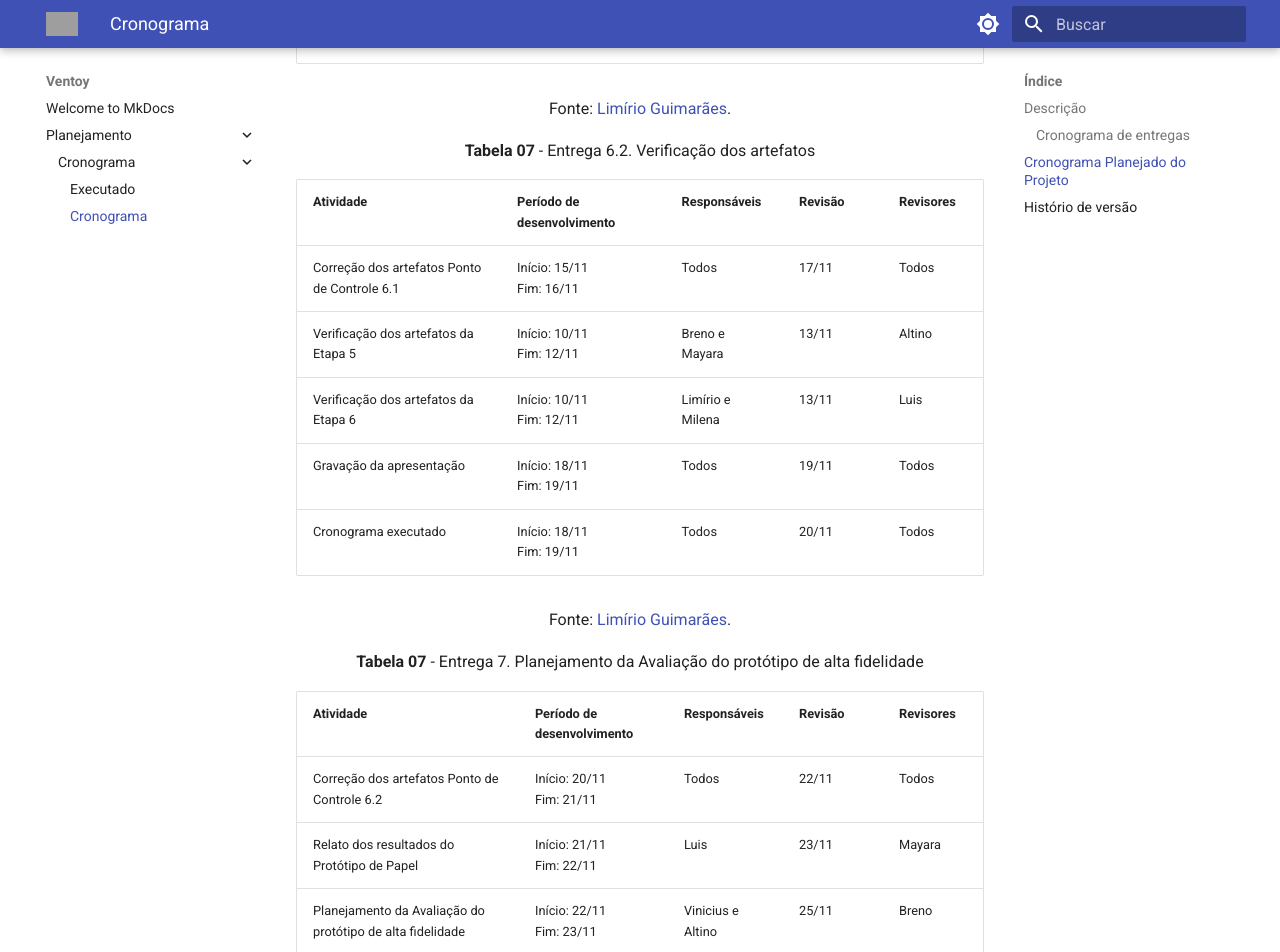
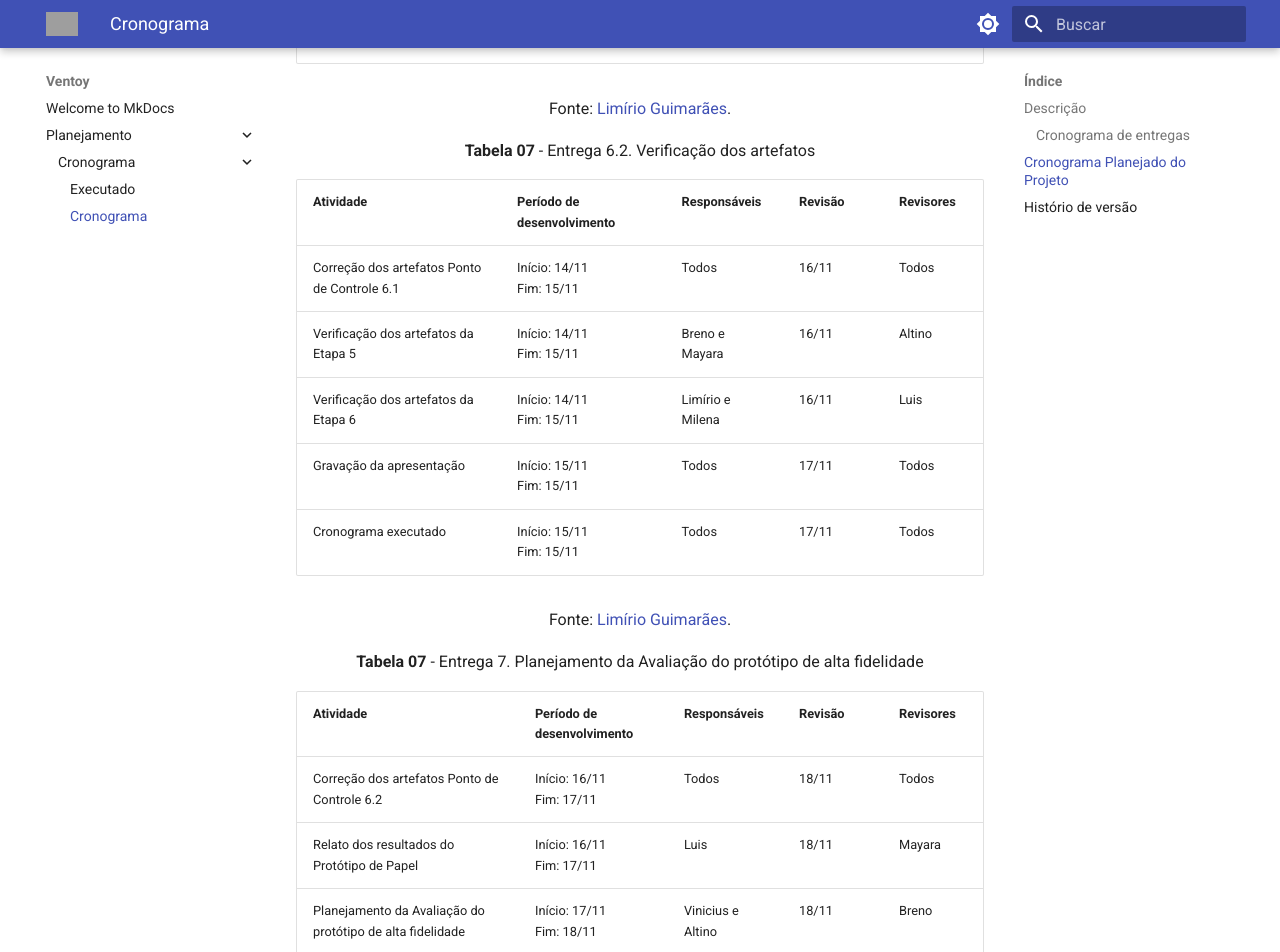
Before and after one commit to Interacao-Humano-Computador/2023.2-Ventoy, an MkDocs documentation site: the page built from docs/planejamento/cronograma/planejado.md, in a window 1280 px wide and 1400 px high, scrolled down 6686 px. Shown: the top 952 px of the window. Built offline with MkDocs 1.6.1 and Material for MkDocs 9.7.7, drawn with Linux system fonts in a browser that asks for light colours; some of the changed text lies outside the part shown; grey boxes are pictures that could not be loaded.

Commit message:
Update planejado.md

```diff
--- a/docs/planejamento/cronograma/planejado.md
+++ b/docs/planejamento/cronograma/planejado.md
@@ -125,11 +125,11 @@ O cronograma elaborado pela equipe tem como objetivo orientar e facilitar o plan
 
 | Atividade                                                        	      | Período de desenvolvimento  | Responsáveis       | Revisão   | Revisores          |
 | ------------------------------------------------------------------------| --------------------------- | ------------------ | ----------| ------------------ |
-| Correção dos artefatos Ponto de Controle 6.1                       	    | Início: 15/11<br>Fim: 16/11 | Todos	      	     |   17/11   | Todos	            |
-| Verificação dos artefatos da Etapa 5             			                  | Início: 10/11<br>Fim: 12/11 | Breno e Mayara     |   13/11   | Altino             |
-| Verificação dos artefatos da Etapa 6                                    | Início: 10/11<br>Fim: 12/11 | Limírio e Milena   |   13/11   | Luis               |
-| Gravação da apresentação                                           	    | Início: 18/11<br>Fim: 19/11 | Todos              |   19/11   | Todos              |
-| Cronograma executado                                           	        | Início: 18/11<br>Fim: 19/11 | Todos              |   20/11   | Todos              |
+| Correção dos artefatos Ponto de Controle 6.1                       	    | Início: 14/11<br>Fim: 15/11 | Todos	      	     |   16/11   | Todos	            |
+| Verificação dos artefatos da Etapa 5             			                  | Início: 14/11<br>Fim: 15/11 | Breno e Mayara     |   16/11   | Altino             |
+| Verificação dos artefatos da Etapa 6                                    | Início: 14/11<br>Fim: 15/11 | Limírio e Milena   |   16/11   | Luis               |
+| Gravação da apresentação                                           	    | Início: 15/11<br>Fim: 15/11 | Todos              |   17/11   | Todos              |
+| Cronograma executado                                           	        | Início: 15/11<br>Fim: 15/11 | Todos              |   17/11   | Todos              |
 
 <font size="3"><p style="text-align: center">Fonte: [Limírio Guimarães](https://github.com/LimirioGuimaraes).</p></font>
 
@@ -139,12 +139,12 @@ alta fidelidade </p>
 
 | Atividade                                                        	      | Período de desenvolvimento  | Responsáveis       | Revisão   | Revisores          |
 | ------------------------------------------------------------------------| --------------------------- | ------------------ | ----------| ------------------ |
-| Correção dos artefatos Ponto de Controle 6.2                       	    | Início: 20/11<br>Fim: 21/11 | Todos	      	     |   22/11   | Todos	            |
-| Relato dos resultados do Protótipo de Papel                             | Início: 21/11<br>Fim: 22/11 | Luis               |   23/11   | Mayara             |
-| Planejamento da Avaliação do protótipo de alta fidelidade               | Início: 22/11<br>Fim: 23/11 | Vinicius e Altino  |   25/11   | Breno 	            |
-| Planejamento do relato dos resultados da avaliação do protótipo de alta fidelidade | Início: 24/11<br>Fim: 25/11 | Breno e Mayara     |   13/11   | Altino  |
-| Gravação da apresentação                                           	    | Início: 26/11<br>Fim: 27/11 | Todos              |   26/11   | Todos              |
-| Cronograma executado                                           	        | Início: 26/11<br>Fim: 27/11 | Todos              |   26/11   | Todos              |
+| Correção dos artefatos Ponto de Controle 6.2                       	    | Início: 16/11<br>Fim: 17/11 | Todos	      	     |   18/11   | Todos	            |
+| Relato dos resultados do Protótipo de Papel                             | Início: 16/11<br>Fim: 17/11 | Luis               |   18/11   | Mayara             |
+| Planejamento da Avaliação do protótipo de alta fidelidade               | Início: 17/11<br>Fim: 18/11 | Vinicius e Altino  |   18/11   | Breno 	            |
+| Planejamento do relato dos resultados da avaliação do protótipo de alta fidelidade | Início: 17/11<br>Fim: 18/11 | Breno e Mayara     |   13/11   | Altino  |
+| Gravação da apresentação                                           	    | Início: 20/11<br>Fim: 20/11 | Todos              |   21/11   | Todos              |
+| Cronograma executado                                           	        | Início: 20/11<br>Fim: 20/11 | Todos              |   21/11   | Todos              |
 
 
 <font size="3"><p style="text-align: center">Fonte: [Limírio Guimarães](https://github.com/LimirioGuimaraes).</p></font>
@@ -153,11 +153,11 @@ alta fidelidade </p>
 
 | Atividade                                                        	      | Período de desenvolvimento  | Responsáveis       | Revisão   | Revisores          |
 | ------------------------------------------------------------------------| --------------------------- | ------------------ | ----------| ------------------ |
-| Correção dos artefatos Ponto de Controle 7                        	    | Início: 20/11<br>Fim: 21/11 | Todos	      	     |   22/11   | Todos	            |
+| Correção dos artefatos Ponto de Controle 7                        	    | Início: 21/11<br>Fim: 21/11 | Todos	      	     |   22/11   | Todos	            |
 | Relato dos resultados do Protótipo de alta fidelidade                   | Início: 21/11<br>Fim: 22/11 | Luis               |   23/11   | Mayara             |
-| Verificação dos artefatos da Etapa 7                                    | Início: 10/11<br>Fim: 12/11 | Limírio e Milena   |   13/11   | Luis               |
-| Gravação da apresentação                                           	    | Início: 26/11<br>Fim: 27/11 | Todos              |   26/11   | Todos              |
-| Cronograma executado                                           	        | Início: 26/11<br>Fim: 27/11 | Todos              |   26/11   | Todos              |
+| Verificação dos artefatos da Etapa 7                                    | Início: 22/11<br>Fim: 23/11 | Limírio e Milena   |   24/11   | Luis               |
+| Gravação da apresentação                                           	    | Início: 25/11<br>Fim: 25/11 | Todos              |   27/11   | Todos              |
+| Cronograma executado                                           	        | Início: 25/11<br>Fim: 25/11 | Todos              |   27/11   | Todos              |
 
 
 <font size="3"><p style="text-align: center">Fonte: [Limírio Guimarães](https://github.com/LimirioGuimaraes).</p></font>
```
